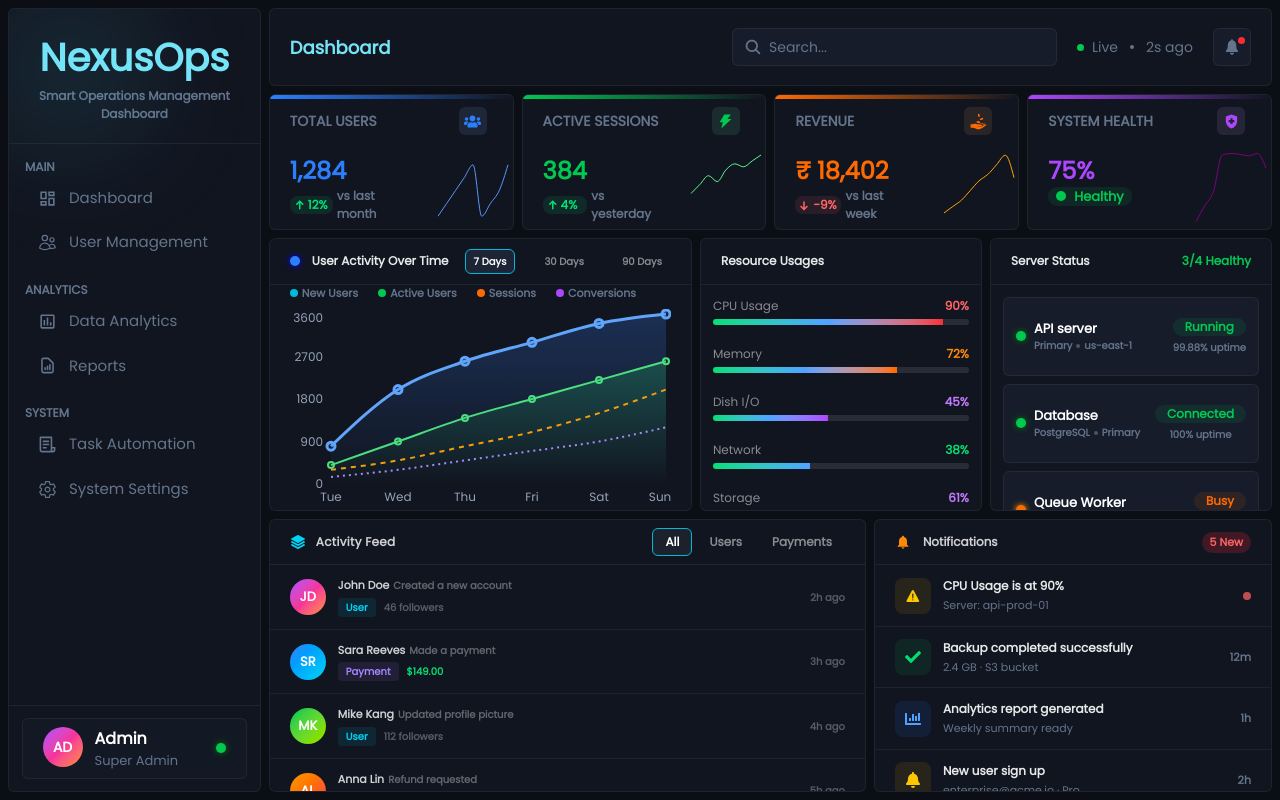
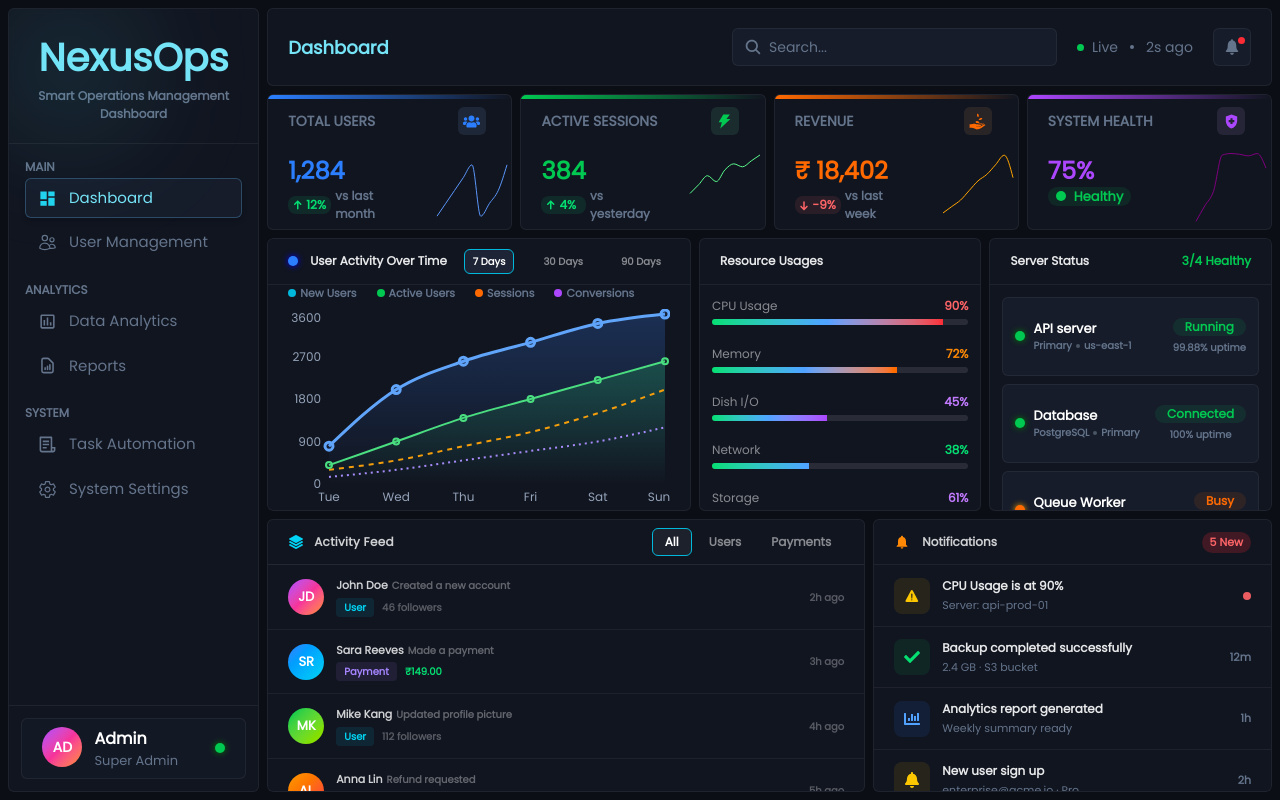
Before and after one commit to Khageswar-M/NexusOps-fe, a React (Vite) app: page / in a window 1280 px wide. Built offline with nearby package versions, Linux system fonts and the light colour scheme.

Commit message:
Added some loading states and some ToolTips

```diff
--- a/package.json
+++ b/package.json
@@ -13,6 +13,7 @@
     "@emotion/react": "^11.14.0",
     "@emotion/styled": "^11.14.1",
     "@mui/material": "^7.3.9",
+    "@mui/styled-engine-sc": "^7.3.9",
     "@mui/x-charts": "^8.27.5",
     "@tailwindcss/vite": "^4.2.1",
     "@vitejs/plugin-react": "^5.2.0",
@@ -25,6 +26,7 @@
     "recharts": "^3.8.0",
     "sockjs-client": "^1.6.1",
     "stompjs": "^2.3.3",
+    "styled-components": "^6.3.12",
     "tailwind-scrollbar": "^4.0.2",
     "tailwindcss": "^4.2.1",
     "vite": "^7.3.1"
--- a/src/App.jsx
+++ b/src/App.jsx
@@ -3,21 +3,42 @@ import HeaderScreen from "./screens/Header/HeaderScreen";
 import HeroScreen from "./screens/Hero/HeroScreen";
 import OperationsSubTabs from "./components/OperationsSubTabs";
 import { useLocation } from "react-router-dom";
+import Loading from "./components/Loading";
+import ApplicationLoader from "./components/ApplicationLoader";
+import { useEffect, useState } from "react";
 
 const App = () => {
   const location = useLocation();
   const isLocation = location.pathname.startsWith("/user-management");
 
+  const [isLoading, setIsLoading] = useState(true);
+  useEffect(() => {
+    const timer = setTimeout(() => {
+      setIsLoading(false);
+    }, 1000);
+
+    return () => clearTimeout(timer);
+  }, [])
+
+  if(isLoading){
+    return (
+      <div className="flex-1 h-full w-full absolute bg-surface">
+        <ApplicationLoader/>
+      </div>
+      )
+  }
+
   return (
     <main
-      className={`grid grid-cols-[20%_1fr] ${isLocation ? "grid-rows-[10%_6%_1fr]" : "grid-rows-[10%_1fr]"} gap-2 h-screen p-2`}
+      className={`grid grid-cols-[1fr_4fr]
+        ${isLocation ? "grid-rows-[10%_6%_1fr]" : "grid-rows-[10%_1fr]"} gap-2 h-screen p-2`}
     >
 
       <AsideScreen isLocation={isLocation} />
       <HeaderScreen />
       {isLocation && <OperationsSubTabs />}
       <HeroScreen />
-    </main>
+          </main>
   );
 };
 
--- a/src/components/ActivityFeedTable.jsx
+++ b/src/components/ActivityFeedTable.jsx
@@ -2,14 +2,92 @@ import { useState } from "react";
 import { HiSquare3Stack3D } from "react-icons/hi2";
 
 const allItems = [
-    { initials: "JD", av: 1, name: "John Doe", action: "Created a new account", type: "User", meta: "46 followers", time: "2h ago", category: "Users" },
-    { initials: "SR", av: 2, name: "Sara Reeves", action: "Made a payment", type: "Payment", meta: "$149.00", time: "3h ago", category: "Payments", pos: true },
-    { initials: "MK", av: 3, name: "Mike Kang", action: "Updated profile picture", type: "User", meta: "112 followers", time: "4h ago", category: "Users" },
-    { initials: "AL", av: 4, name: "Anna Lin", action: "Refund requested", type: "Payment", meta: "-$39.99", time: "5h ago", category: "Payments", pos: false },
-    { initials: "TW", av: 5, name: "Tom Walsh", action: "Joined via referral", type: "User", meta: "8 followers", time: "6h ago", category: "Users" },
-    { initials: "PD", av: 1, name: "Priya Das", action: "Subscription renewed", type: "Payment", meta: "$29.00", time: "8h ago", category: "Payments", pos: true },
-    { initials: "OB", av: 2, name: "Oliver Brown", action: "Changed email address", type: "User", meta: "22 followers", time: "10h ago", category: "Users" },
-    { initials: "NR", av: 3, name: "Nina Ruiz", action: "Upgraded to Pro plan", type: "Payment", meta: "$99.00", time: "12h ago", category: "Payments", pos: true },
+    {
+        initials: "JD",
+        av: 1,
+        name: "John Doe",
+        action: "Created a new account",
+        type: "User",
+        meta: "46 followers",
+        time: "2h ago",
+        category: "Users"
+    },
+    {
+        initials: "SR",
+        av: 2,
+        name: "Sara Reeves",
+        action: "Made a payment",
+        type: "Payment",
+        meta: "₹149.00",
+        time: "3h ago",
+        category: "Payments",
+        pos: true
+
+    },
+    {
+        initials: "MK",
+        av: 3,
+        name: "Mike Kang",
+        action: "Updated profile picture",
+        type: "User",
+        meta: "112 followers",
+        time: "4h ago",
+        category: "Users"
+
+    },
+    {
+        initials: "AL",
+        av: 4,
+        name: "Anna Lin",
+        action: "Refund requested",
+        type: "Payment",
+        meta: "-₹39.99",
+        time: "5h ago",
+        category: "Payments",
+        pos: false
+    },
+    {
+        initials: "TW",
+        av: 5,
+        name: "Tom Walsh",
+        action: "Joined via referral",
+        type: "User",
+        meta: "8 followers",
+        time: "6h ago",
+        category: "Users"
+    },
+    {
+        initials: "PD",
+        av: 1,
+        name: "Priya Das",
+        action: "Subscription renewed",
+        type: "Payment",
+        meta: "₹29.00",
+        time: "8h ago",
+        category: "Payments",
+        pos: true
+    },
+    {
+        initials: "OB",
+        av: 2,
+        name: "Oliver Brown",
+        action: "Changed email address",
+        type: "User",
+        meta: "22 followers",
+        time: "10h ago",
+        category: "Users"
+    },
+    {
+        initials: "NR",
+        av: 3,
+        name: "Nina Ruiz",
+        action: "Upgraded to Pro plan",
+        type: "Payment",
+        meta: "₹99.00",
+        time: "12h ago",
+        category: "Payments",
+        pos: true
+    },
 ];
 
 const avatarStyles = [
@@ -46,7 +124,7 @@ export default function ActivityFeedTable() {
                             key={tab}
                             onClick={() => setActive(tab)}
                             className={`px-3 py-1 rounded-md text-[12px] font-bold transition-all duration-150 cursor-pointer
-                ${active === tab
+                            ${active === tab
                                     ? "border border-cyan-500 bg-white/5 text-white"
                                     : "border border-transparent text-white/50 hover:border-white/8"
                                 }`}
@@ -89,7 +167,7 @@ export default function ActivityFeedTable() {
                                 <div className="flex items-center gap-2">
                                     <span
                                         className={`text-[10px] font-bold px-2 py-0.5 rounded
-                      ${item.type === "User"
+                                            ${item.type === "User"
                                                 ? "text-cyan-400 bg-cyan-400/10"
                                                 : "text-violet-400 bg-violet-400/10"
                                             }`}
--- /dev/null
+++ b/src/components/ApplicationLoader.jsx
@@ -0,0 +1,15 @@
+import Loading from "./Loading"
+
+const ApplicationLoader = () => {
+  return (
+    <div className='grid grid-cols-[1fr_4fr] gap-2 h-full w-full p-2'>
+        <div className=' rounded-md animate-blink-gray'/>
+        <div className='grid grid-rows-[1fr_8fr] gap-2'>
+            <div className=' rounded-md animate-blink-gray'/>
+            <Loading/>
+        </div>
+    </div>
+  )
+}
+
+export default ApplicationLoader
--- /dev/null
+++ b/src/components/CustomToolTip.jsx
@@ -0,0 +1,23 @@
+import Tooltip, { tooltipClasses } from '@mui/material/Tooltip';
+import { styled } from '@mui/material/styles';
+
+const BootstrapTooltip = styled(({ className, ...props }) => (
+  <Tooltip {...props} arrow classes={{ popper: className }} />
+))(({ theme }) => ({
+  [`& .${tooltipClasses.arrow}`]: {
+    color: theme.palette.common.black,
+  },
+  [`& .${tooltipClasses.tooltip}`]: {
+    backgroundColor: theme.palette.common.black,
+  },
+}));
+
+const CustomToolTip = ({ children, title}) => {
+  return (
+    <BootstrapTooltip title={title}>
+      {children}
+    </BootstrapTooltip>
+  );
+};
+
+export default CustomToolTip;
--- /dev/null
+++ b/src/components/Loading.jsx
@@ -0,0 +1,11 @@
+import CircularProgress from '@mui/material/CircularProgress';
+
+const Loading = () => {
+  return (
+    <div className='h-full w-full flex items-center justify-center'>
+        <CircularProgress/>
+    </div>
+  )
+}
+
+export default Loading
--- a/src/index.css
+++ b/src/index.css
@@ -45,3 +45,25 @@
     cursor: grabbing
   }
 }
+
+@layer utilities {
+  @keyframes blinkGray {
+    0% {
+      background-position: 200% 0;
+    }
+    100% {
+      background-position: -200% 0;
+    }
+  }
+
+  .animate-blink-gray{
+    background: linear-gradient(
+      60deg,
+      hsl(215, 14%, 15%) 25%,
+      hsl(215, 14%, 25%) 50%,
+      hsl(215, 14%, 15%) 75%
+    );
+    background-size: 200% 100%;
+    animation: blinkGray 2s ease-in-out infinite;
+  }
+}
--- a/src/screens/Aside/AsideScreen.jsx
+++ b/src/screens/Aside/AsideScreen.jsx
@@ -6,6 +6,10 @@ import { RiFileList3Line, RiFileList3Fill } from "react-icons/ri";
 import { IoSettingsOutline, IoSettingsSharp } from "react-icons/io5";
 import { HiOutlineDocumentReport, HiDocumentReport } from "react-icons/hi";
 import OnlineTag from '../../components/OnlineTag';
+import { useState, useContext } from 'react';
+import { AppContext } from '../../context/TitleContext';
+
+
 
 const AsideScreen = ({ isLocation }) => {
 
@@ -57,6 +61,9 @@ const AsideScreen = ({ isLocation }) => {
     },
   ]
 
+  const { title } = useContext(AppContext);
+
+
   return (
     <div className={`${isLocation ? "row-span-3" : "row-span-2"} bg-surface rounded-md overflow-y-auto relative border border-border`}>
       <div className=''>
@@ -68,7 +75,7 @@ const AsideScreen = ({ isLocation }) => {
             Smart Operations Management Dashboard
           </p>
 
-          <div className='w-30 h-30 bg-cyan-300/20 absolute left-0 top-0 rounded-full blur-3xl'/>
+          <div className='w-30 h-30 bg-cyan-300/20 absolute left-0 top-0 rounded-full blur-3xl' />
         </div>
 
         <div className='py-2'>
@@ -82,31 +89,24 @@ const AsideScreen = ({ isLocation }) => {
                   {sideBarTab.title}
                 </div>
                 {sideBarTab.tabs.map((tab, i) => {
-
+                  const currentTitle = title.length === 0 ? "Dashboard" : title[0];
+                  const isActive = currentTitle === tab.tabTitle;
+                  const Icon = isActive ? tab.tabIcon[1] : tab.tabIcon[0];
                   return (
                     <NavLink
                       key={i}
-                      className={({ isActive }) =>
-                        `gap-3 flex flex-row items-center rounded-md mt-0 mb-1 py-2 px-3 border transition-all duration-200
+                      className={`gap-3 flex flex-row items-center rounded-md mt-0 mb-1 py-2 px-3 border transition-all duration-200
                           ${isActive
                           ? "border-border-hover bg-surface-2 shadow-md text-cyan"
                           : "border-transparent hover:border-border hover:bg-surface-2/50 text-text-muted"
-                        }`
-                      }
+                        }`}
                       to={tab.to}
                     >
-                      {({ isActive }) => {
-                        const Icon = isActive ? tab.tabIcon[1] : tab.tabIcon[0];
-                        return (
-                          <>
                       <Icon
                         color={isActive ? '#22d3ee' : '#64748b'}
                         size={19}
                       />
                       <h3 className='text-[15px]'>{tab.tabTitle}</h3>
-                          </>
-                        )
-                      }}
                     </NavLink>
                   )
                 })}
--- a/src/screens/Header/HeaderScreen.jsx
+++ b/src/screens/Header/HeaderScreen.jsx
@@ -4,6 +4,7 @@ import { useContext } from "react";
 import { IoIosNotifications } from "react-icons/io";
 import { IoSearch } from "react-icons/io5";
 import OnlineTag from "../../components/OnlineTag";
+import CustomToolTip from "../../components/CustomToolTip";
 
 const HeaderScreen = () => {
 
@@ -55,6 +56,7 @@ const HeaderScreen = () => {
                 </div>
 
                 {/* For live session*/}
+                <CustomToolTip title={"Status"}>
                 <div className="flex flex-row items-center gap-2">
 
                     <OnlineTag
@@ -68,8 +70,10 @@ const HeaderScreen = () => {
                         <h5>2s ago</h5>
                     </div>
                 </div>
+                </CustomToolTip>
 
                 {/* For Notification */}
+                <CustomToolTip title={"Notification"}>
                     <button
                         className="relative bg-surface-2 border border-border rounded-md p-2 cursor-pointer"
                         onClick={() => setIsNotificationOpen(true)}
@@ -85,6 +89,7 @@ const HeaderScreen = () => {
                             size={20}
                         />
                     </button>
+                </CustomToolTip>
             </div>
         </div>
     )
--- a/src/screens/Hero/HeroScreen.jsx
+++ b/src/screens/Hero/HeroScreen.jsx
@@ -1,23 +1,27 @@
 import { Routes, Route, Navigate } from 'react-router-dom';
+import { lazy, Suspense } from 'react';
 
-import Dashboard from '../../pages/AsideTabs/Dashboard';
-import UserManagement from '../../pages/AsideTabs/UserManagement';
-import DataAnalytics from '../../pages/AsideTabs/DataAnalytics';
-import Reports from '../../pages/AsideTabs/Reports';
-import TaskAutomation from '../../pages/AsideTabs/TaskAutomation';
-import SystemSettings from '../../pages/AsideTabs/SystemSettings';
+const Dashboard = lazy(() => import('../../pages/AsideTabs/Dashboard'));
+const UserManagement = lazy(() => import('../../pages/AsideTabs/UserManagement'));
+const DataAnalytics = lazy(() => import('../../pages/AsideTabs/DataAnalytics'));
+const Reports = lazy(() => import('../../pages/AsideTabs/Reports'));
+const TaskAutomation = lazy(() => import('../../pages/AsideTabs/TaskAutomation'));
+const SystemSettings = lazy(() => import('../../pages/AsideTabs/SystemSettings'));
 
-import UserList from '../../pages/UserManagementSubTabs/UserList';
-import AddUser from '../../pages/UserManagementSubTabs/AddUser';
-import RolesPermissions from '../../pages/UserManagementSubTabs/RolesPermissions';
-import ActivityLogsAny from '../../pages/UserManagementSubTabs/ActivityLogs';
-import UserAnalytics from '../../pages/UserManagementSubTabs/UserAnalytics';
+const UserList = lazy(() => import('../../pages/UserManagementSubTabs/UserList'));
+const AddUser = lazy(() => import('../../pages/UserManagementSubTabs/AddUser'));
+const RolesPermissions = lazy(() => import('../../pages/UserManagementSubTabs/RolesPermissions'));
+const ActivityLogsAny = lazy(() => import('../../pages/UserManagementSubTabs/ActivityLogs'));
+const UserAnalytics = lazy(() => import('../../pages/UserManagementSubTabs/UserAnalytics'));
 
 import NotificationPanel from '../Notification/NotificationPanel';
+import Loading from '../../components/Loading';
+
 
 const HeroScreen = () => {
     return (
         <div className="rounded-md h-full overflow-y-auto">
+            <Suspense fallback={<Loading/>}>
                 <Routes>
                     <Route path="/" element={<Dashboard />} />
                     <Route path="/dashboard" element={<Dashboard />} />
@@ -32,13 +36,15 @@ const HeroScreen = () => {
                     </Route>
 
                     <Route path="/data-analytics" element={<DataAnalytics />} />
-                <Route path="/reports" element={<Reports/>}/>
+                    <Route path="/reports" element={<Reports />} />
                     <Route path="/task-automation" element={<TaskAutomation />} />
                     <Route path="/system-settings" element={<SystemSettings />} />
                 </Routes>
+            </Suspense>
 
             {/* Global Modal */}
-            <NotificationPanel/>
+            <NotificationPanel />
+
         </div>
     )
 }
```
Also changed, not shown: 1 other file (tests, documents, lock files or other folders). Lines whose indentation alone changed are shown as unchanged.
